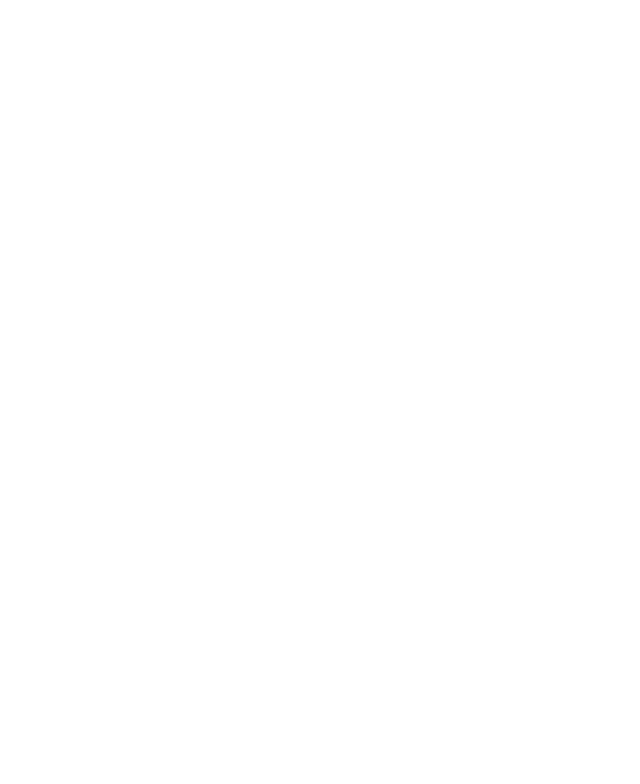
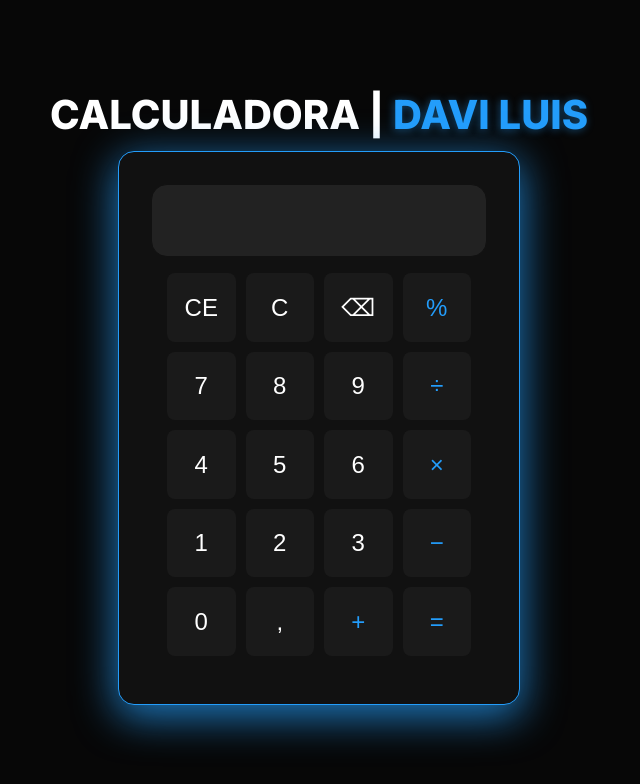
Before and after one commit to TheKingofPamonha/Calculadora, a plain HTML site: page index.html in a window 1280 px wide. Shown: the whole page, without its empty margins (321-961 px from the left). Drawn offline with Linux system fonts and the light colour scheme.

Commit message:
Estruturando o HTML e adicionando os estilos no Style CSS

```diff
--- a/index.html
+++ b/index.html
@@ -3,16 +3,43 @@
 <head>
     <meta charset="UTF-8">
     <meta name="viewport" content="width=device-width, initial-scale=1.0">
+    <link rel="preconnect" href="https://fonts.googleapis.com">
+    <link rel="preconnect" href="https://fonts.gstatic.com" crossorigin>
+    <link href="https://fonts.googleapis.com/css2?family=Inter:ital,opsz,wght@0,14..32,100..900;1,14..32,100..900&display=swap" rel="stylesheet">
     <link rel="stylesheet" href="style/reset.css">
     <link rel="stylesheet" href="style/style.css">
-    <title>Calculadora</title>
+    <title>Calculadora - Davi Luis</title>
 </head>
 <body>
     <main>
-        <h1></h1>
-        <section>
-            <div>
-
+        <h1>Calculadora | <strong>Davi Luis</strong></h1>
+        <section class="calculadora">
+            <div class="container">
+                <div class="header-visor">
+                    <input type="text" readonly class="visor">
+                </div>
+                <div class="main-btn">
+                    <button class="calcu-btn">CE</button>
+                    <button class="calcu-btn">C</button>
+                    <button class="calcu-btn">&#9003;</button>
+                    <button class="calcu-btn btn-operador">&percnt;</button>
+                    <button class="calcu-btn">7</button>
+                    <button class="calcu-btn">8</button>
+                    <button class="calcu-btn">9</button>
+                    <button class="calcu-btn btn-operador">&divide;</button>
+                    <button class="calcu-btn">4</button>
+                    <button class="calcu-btn">5</button>
+                    <button class="calcu-btn">6</button>
+                    <button class="calcu-btn btn-operador">&times;</button>
+                    <button class="calcu-btn">1</button>
+                    <button class="calcu-btn">2</button>
+                    <button class="calcu-btn">3</button>
+                    <button class="calcu-btn btn-operador">&minus;</button>
+                    <button class="calcu-btn">0</button>
+                    <button class="calcu-btn">&comma;</button>
+                    <button class="calcu-btn btn-operador">&plus;</button>
+                    <button class="calcu-btn btn-operador">&equals;</button>
+                </div>
             </div>
         </section>
     </main>
--- a/style/reset.css
+++ b/style/reset.css
@@ -0,0 +1,48 @@
+/* http://meyerweb.com/eric/tools/css/reset/
+   v2.0 | 20110126
+   License: none (public domain)
+*/
+
+html, body, div, span, applet, object, iframe,
+h1, h2, h3, h4, h5, h6, p, blockquote, pre,
+a, abbr, acronym, address, big, cite, code,
+del, dfn, em, img, ins, kbd, q, s, samp,
+small, strike, strong, sub, sup, tt, var,
+b, u, i, center,
+dl, dt, dd, ol, ul, li,
+fieldset, form, label, legend,
+table, caption, tbody, tfoot, thead, tr, th, td,
+article, aside, canvas, details, embed,
+figure, figcaption, footer, header, hgroup,
+menu, nav, output, ruby, section, summary,
+time, mark, audio, video {
+	margin: 0;
+	padding: 0;
+	border: 0;
+	font-size: 100%;
+	font: inherit;
+	vertical-align: baseline;
+}
+/* HTML5 display-role reset for older browsers */
+article, aside, details, figcaption, figure,
+footer, header, hgroup, menu, nav, section {
+	display: block;
+}
+body {
+	line-height: 1;
+}
+ol, ul {
+	list-style: none;
+}
+blockquote, q {
+	quotes: none;
+}
+blockquote:before, blockquote:after,
+q:before, q:after {
+	content: '';
+	content: none;
+}
+table {
+	border-collapse: collapse;
+	border-spacing: 0;
+}
--- a/style/style.css
+++ b/style/style.css
@@ -0,0 +1,95 @@
+:root {
+    --fonte: 'Inter';
+    --azul: #239dfb;
+}
+
+*{
+    margin: 0;
+    padding: 0;
+    box-sizing: border-box;
+}
+
+body {
+    background: #070707;
+    font-family: var(--fonte);
+}
+
+main {
+    display: flex;
+    flex-direction: column;
+    justify-content: center;
+    align-items: center;
+    text-align: center;
+    min-height: 100vh;
+    padding: 1.25rem;
+}
+
+h1 {
+    font-size: 2.5rem;
+    font-weight: 800;
+    text-transform: uppercase;
+    color: white;
+    padding-bottom: 1rem;
+}
+
+strong {
+    color: var(--azul);
+    text-shadow: -0.063rem 0.063rem 0.5rem rgba(37,158,250,0.43);
+}
+
+.calculadora {
+    background-color: #111;
+    border: 0.063rem solid var(--azul);
+    border-radius: 1rem;
+    box-shadow: 0px 10px 41px 2px rgba(37,158,250,0.75);
+    -webkit-box-shadow: 0px 10px 41px 2px rgba(37,158,250,0.75);
+    -moz-box-shadow: 0px 10px 41px 2px rgba(37,158,250,0.75);
+}
+
+.container {
+    width: 25rem;
+    padding: 2rem;
+}
+
+.main-btn {
+    display: grid;
+    grid-template-columns: repeat(4, 1fr);
+    gap: 0.625rem;
+    padding: 1rem;
+}
+
+.visor {
+    width: 100%;
+    background: #222;
+    border: 0.1rem solid #111;
+    border-radius: 1rem;
+    outline: none;
+    color: white;
+    font-size: 3rem;
+    text-align: right;
+    padding: 0.5rem;
+}
+
+.calcu-btn {
+    border: none;
+    background-color: #1a1a1a;
+    color: white;
+    font-size: 1.5rem;
+    border-radius: 0.5rem;
+    cursor: pointer;
+    aspect-ratio: 1/1;
+}
+
+.calcu-btn:hover {
+    background-color: #2a2a2a;
+    transition: all 0.3s ease-in-out;;
+}
+
+.calcu-btn:active {
+    background-color: #111;
+    transform: scale(0.95);
+}
+
+.btn-operador {
+    color: var(--azul);
+}
```
